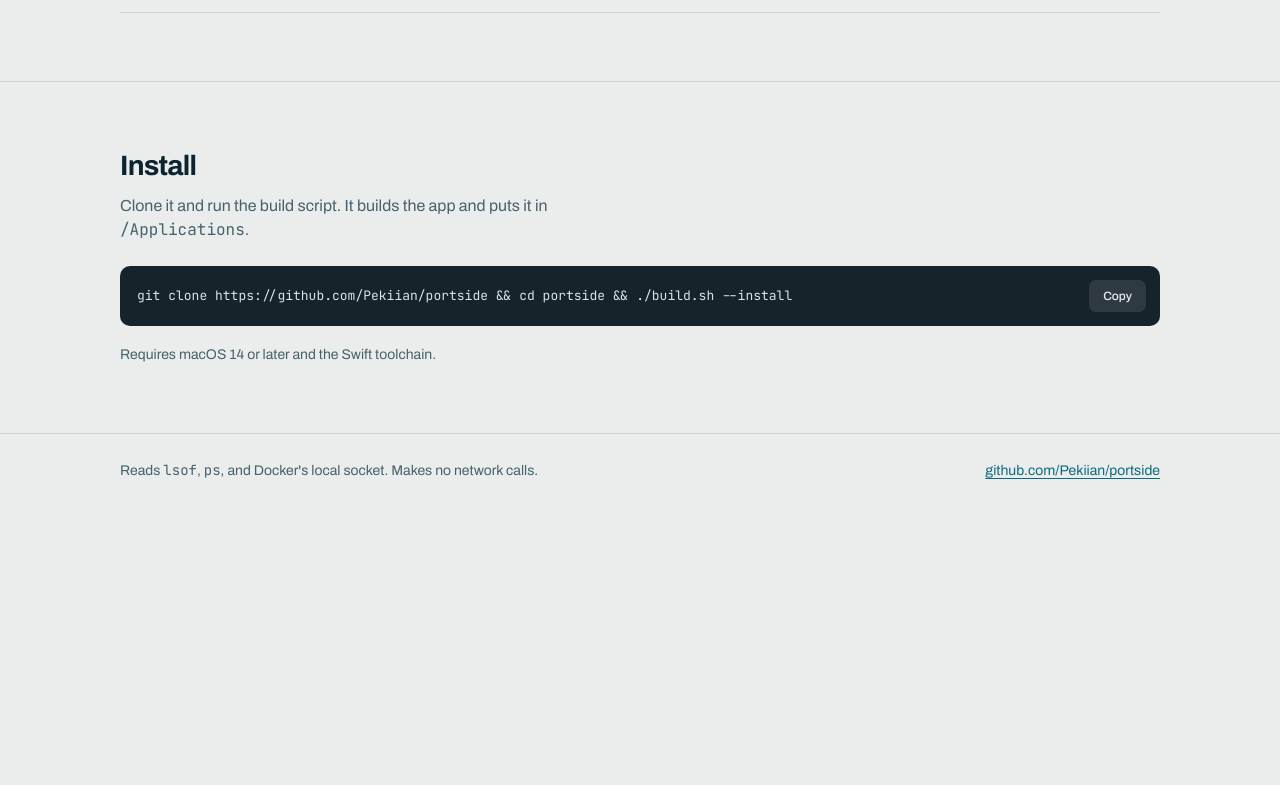
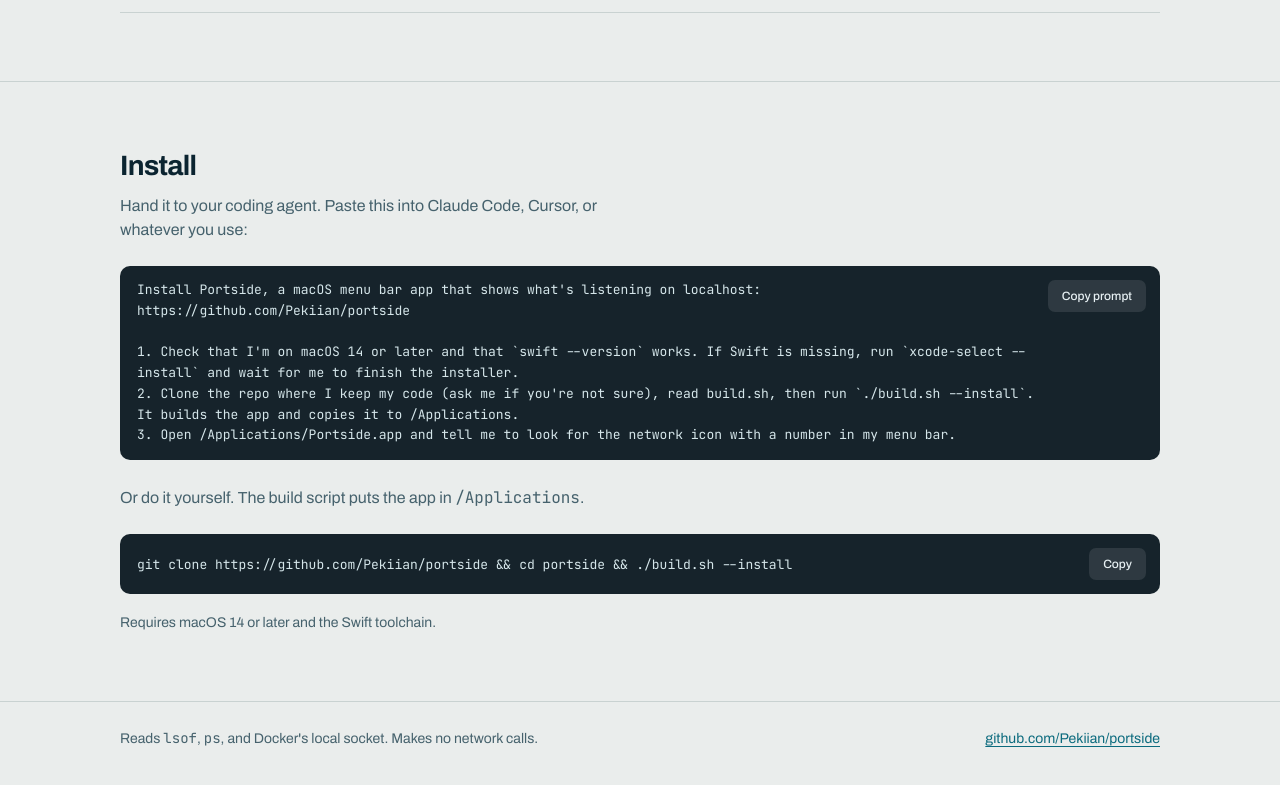
Before and after one commit to Pekiian/portside, a plain HTML site: page docs/index.html in a window 1280 px wide. Shown: the part 1566-2351 px from the top of the page. Before the commit the page ends 2095 px from the top, so only its background shows below. Drawn offline with Linux system fonts and the light colour scheme.

Commit message:
Offer an install prompt for coding agents
The people this is for mostly ask their agent to set things up. The
landing page's Install section now leads with a prompt to paste into one:
check macOS and Swift, clone, read build.sh, run it, open the app. The
manual one-liner stays below it, and the README points to the prompt.

Co-Authored-By: Claude Opus 5.5 <noreply@anthropic.com>

```diff
--- a/docs/index.html
+++ b/docs/index.html
@@ -119,8 +119,11 @@
   .cmd { display: flex; align-items: center; gap: 12px; margin-top: 24px; background: var(--panel); border-radius: 10px; padding: 14px 14px 14px 17px; }
   .cmd code { color: #d5e6ea; font-size: 13px; flex: 1; min-width: 0; overflow-x: auto; white-space: nowrap; scrollbar-width: none; }
   .cmd code::-webkit-scrollbar { display: none }
-  #copy { font: inherit; font-size: 12px; font-weight: 500; flex: none; cursor: pointer; background: rgba(255,255,255,.1); color: var(--panel-ink); border: 0; border-radius: 7px; padding: 7px 14px; }
-  #copy:hover { background: rgba(255,255,255,.18); }
+  .copy { font: inherit; font-size: 12px; font-weight: 500; flex: none; cursor: pointer; background: rgba(255,255,255,.1); color: var(--panel-ink); border: 0; border-radius: 7px; padding: 7px 14px; }
+  .copy:hover { background: rgba(255,255,255,.18); }
+  .cmd.prompt { align-items: flex-start; }
+  .cmd.prompt code { white-space: pre-wrap; overflow-x: visible; line-height: 1.6; }
+  .band p.or { margin-top: 26px; }
   .band p.req { margin-top: 18px; font-size: 14px; }
 
   footer { border-top: 1px solid var(--rule); padding: 26px 0 48px; font-size: 14px; color: var(--ink-2); }
@@ -295,10 +298,19 @@
 <section class="band" id="install">
   <div class="wrap">
     <h2>Install</h2>
-    <p>Clone it and run the build script. It builds the app and puts it in <span class="mono">/Applications</span>.</p>
+    <p>Hand it to your coding agent. Paste this into Claude Code, Cursor, or whatever you use:</p>
+    <div class="cmd prompt">
+      <code class="mono" id="prompt">Install Portside, a macOS menu bar app that shows what's listening on localhost: https://github.com/Pekiian/portside
+
+1. Check that I'm on macOS 14 or later and that `swift --version` works. If Swift is missing, run `xcode-select --install` and wait for me to finish the installer.
+2. Clone the repo where I keep my code (ask me if you're not sure), read build.sh, then run `./build.sh --install`. It builds the app and copies it to /Applications.
+3. Open /Applications/Portside.app and tell me to look for the network icon with a number in my menu bar.</code>
+      <button class="copy" type="button" data-copy="prompt">Copy prompt</button>
+    </div>
+    <p class="or">Or do it yourself. The build script puts the app in <span class="mono">/Applications</span>.</p>
     <div class="cmd">
-      <code class="mono">git clone https://github.com/Pekiian/portside &amp;&amp; cd portside &amp;&amp; ./build.sh --install</code>
-      <button id="copy" type="button">Copy</button>
+      <code class="mono" id="command">git clone https://github.com/Pekiian/portside &amp;&amp; cd portside &amp;&amp; ./build.sh --install</code>
+      <button class="copy" type="button" data-copy="command">Copy</button>
     </div>
     <p class="req">Requires macOS 14 or later and the Swift toolchain.</p>
   </div>
@@ -313,17 +325,18 @@
 </footer>
 
 <script>
-  const button = document.getElementById("copy");
-  const command = "git clone https://github.com/Pekiian/portside && cd portside && ./build.sh --install";
+  for (const button of document.querySelectorAll(".copy")) {
+    const label = button.textContent;
     button.addEventListener("click", async () => {
       try {
-      await navigator.clipboard.writeText(command);
+        await navigator.clipboard.writeText(document.getElementById(button.dataset.copy).textContent);
         button.textContent = "Copied";
       } catch {
         button.textContent = "Press ⌘C";
       }
-    setTimeout(() => (button.textContent = "Copy"), 1600);
+      setTimeout(() => (button.textContent = label), 1600);
     });
+  }
 </script>
 </body>
 </html>
```
Also changed, not shown: 1 other file. Lines whose indentation alone changed are shown as unchanged.
